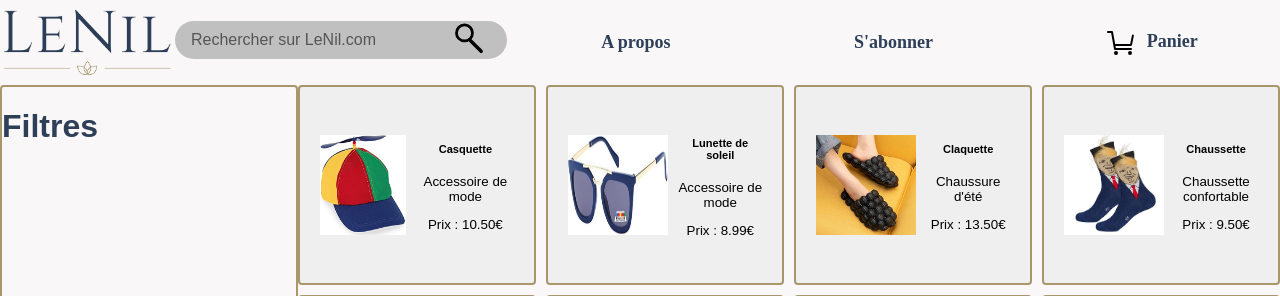
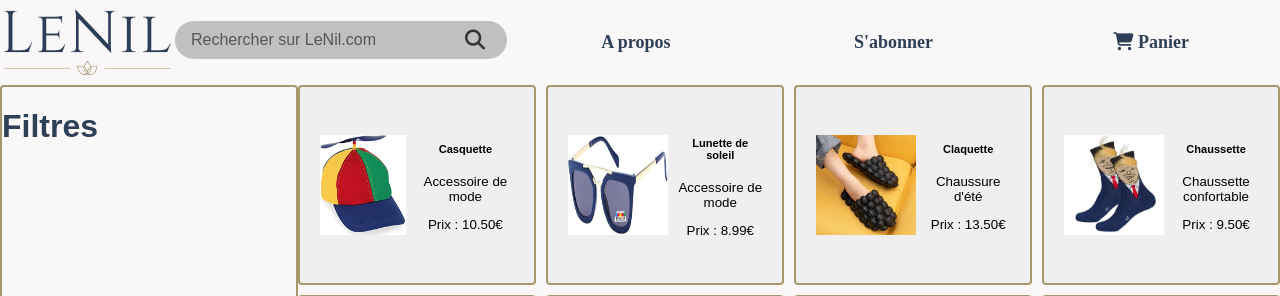
Before and after one commit to Ymasuu/LeNil, a PHP site: page /pages/Vue/index.php in a window 1280 px wide. Shown: the top 296 px of the page. Run offline with PHP 8.4, Linux system fonts and the light colour scheme; some libraries are stand-ins or nearby versions.

Commit message:
edit profil button et header csv

```diff
--- a/pages/Vue/editProfil.php
+++ b/pages/Vue/editProfil.php
@@ -70,7 +70,7 @@ if(!isset($_SESSION["UTILISATEUR"])){
                             <td><input type="password" name="mdp" id="mdp" placeholder="mot de passe"></td>
                         </tr>
                         <tr>
-                            <td><input type="submit" value="Modifier"></td>
+                            <td><input class="bouton-golden" type="submit" value="Modifier"></td>
                             <td><?php if(isset($_SESSION['erreur'])){echo $_SESSION['erreur'];unset($_SESSION['erreur']);} ?></td>
                         </tr>
                     </table>
--- a/templates/header.php
+++ b/templates/header.php
@@ -1,4 +1,6 @@
 <link rel="stylesheet" href="../../css/header.css">
+<script src="https://kit.fontawesome.com/33e6d2f05c.js" crossorigin="anonymous"></script>
+
 <header>
 	<nav class="header-nav">
 		<ul>
@@ -6,24 +8,14 @@
 			<div class="search-container">
 				<form class="search-form">
 					<input type="text" name ="query" placeholder="Rechercher sur LeNil.com">
-					<button type="submit">
-						<svg width="32" height="32" viewBox="0 0 460 460">
-						<ellipse style="fill: none; stroke: rgb(0, 0, 0); stroke-width: 40px;" cx="165" cy="164.984" rx="115" ry="114.984"></ellipse>
-						<path style="fill: rgb(216, 216, 216); stroke: rgb(0, 0, 0); stroke-linecap: round; stroke-width: 50px;" d="M 208.166 347.127 L 438.717 347.027" transform="matrix(0.707107, 0.707107, -0.707107, 0.707107, 340.154351, -127.051178)"></path>
-						</svg>
-					</button>
+					<button type="submit"><i class="fa-sharp fa-solid fa-magnifying-glass"></i></button>
 				</form>
 			</div>
 			<li class="style"><a href="about.php" class="lien">A propos</a></li>
 			<li class="style"><a href="abonnement.php" class="lien">S'abonner</a></li>
 			<div class="test">
 				<li class="style"><a href="panier.php" class="lien">
-				<svg width="32" height="32" viewBox="0 0 512 512">
-					<circle cx="176" cy="416" r="16" style="fill:none;stroke:#000;stroke-linecap:round;stroke-linejoin:round;stroke-width:32px"></circle>
-					<circle cx="400" cy="416" r="16" style="fill:none;stroke:#000;stroke-linecap:round;stroke-linejoin:round;stroke-width:32px"></circle>
-					<polyline points="48 80 112 80 160 352 416 352" style="fill:none;stroke:#000;stroke-linecap:round;stroke-linejoin:round;stroke-width:32px"></polyline>
-					<path d="M 160 288 L 409.44 288 C 413.255 288.003 416.541 285.311 417.29 281.57 L 446.09 137.57" style="fill:none;stroke:#000;stroke-linecap:round;stroke-linejoin:round;stroke-width:32px"></path>
-				</svg>Panier</a></li>
+				<i class="fa-sharp fa-solid fa-cart-shopping"></i> Panier</a></li>
 			</div>
 		</ul>
 
```
